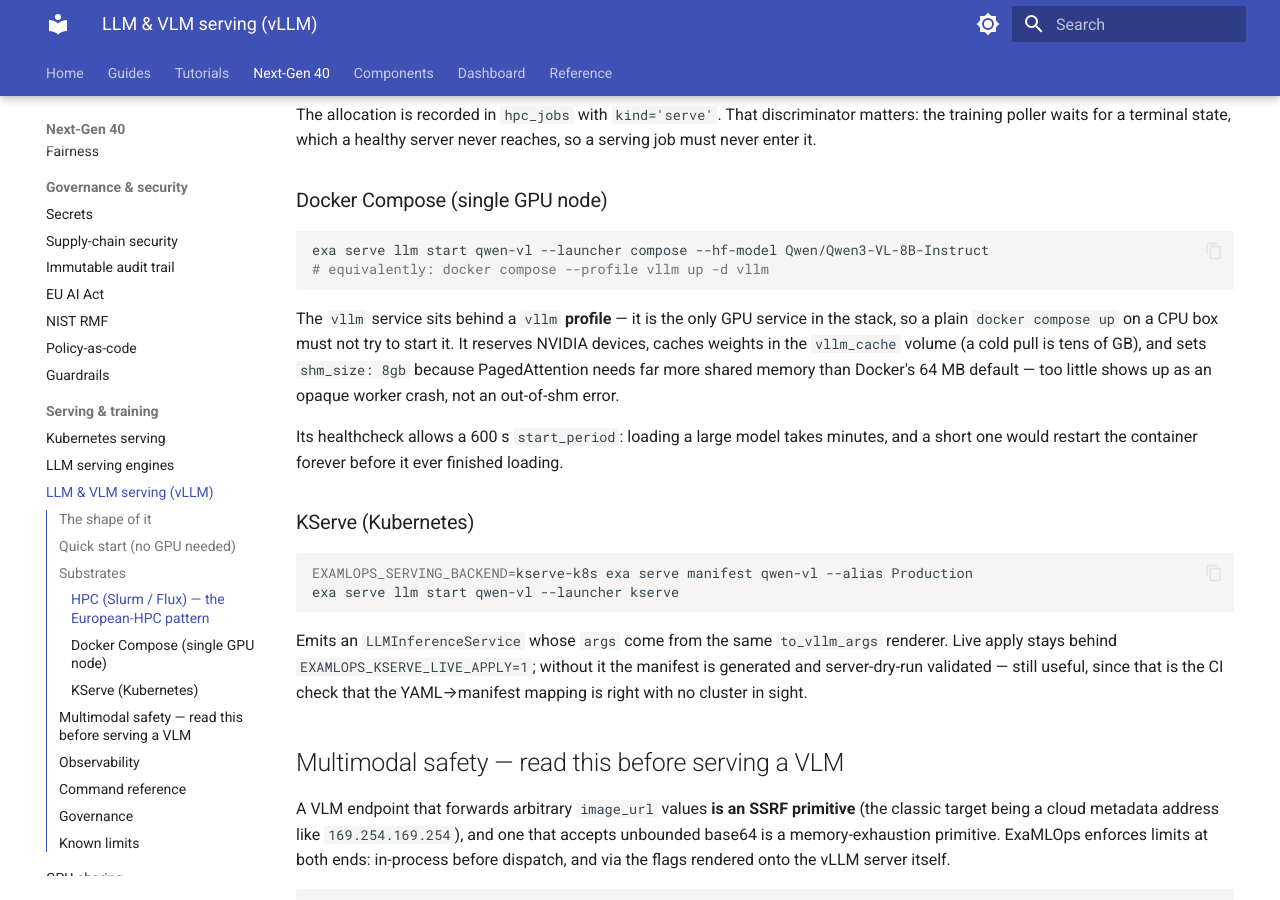
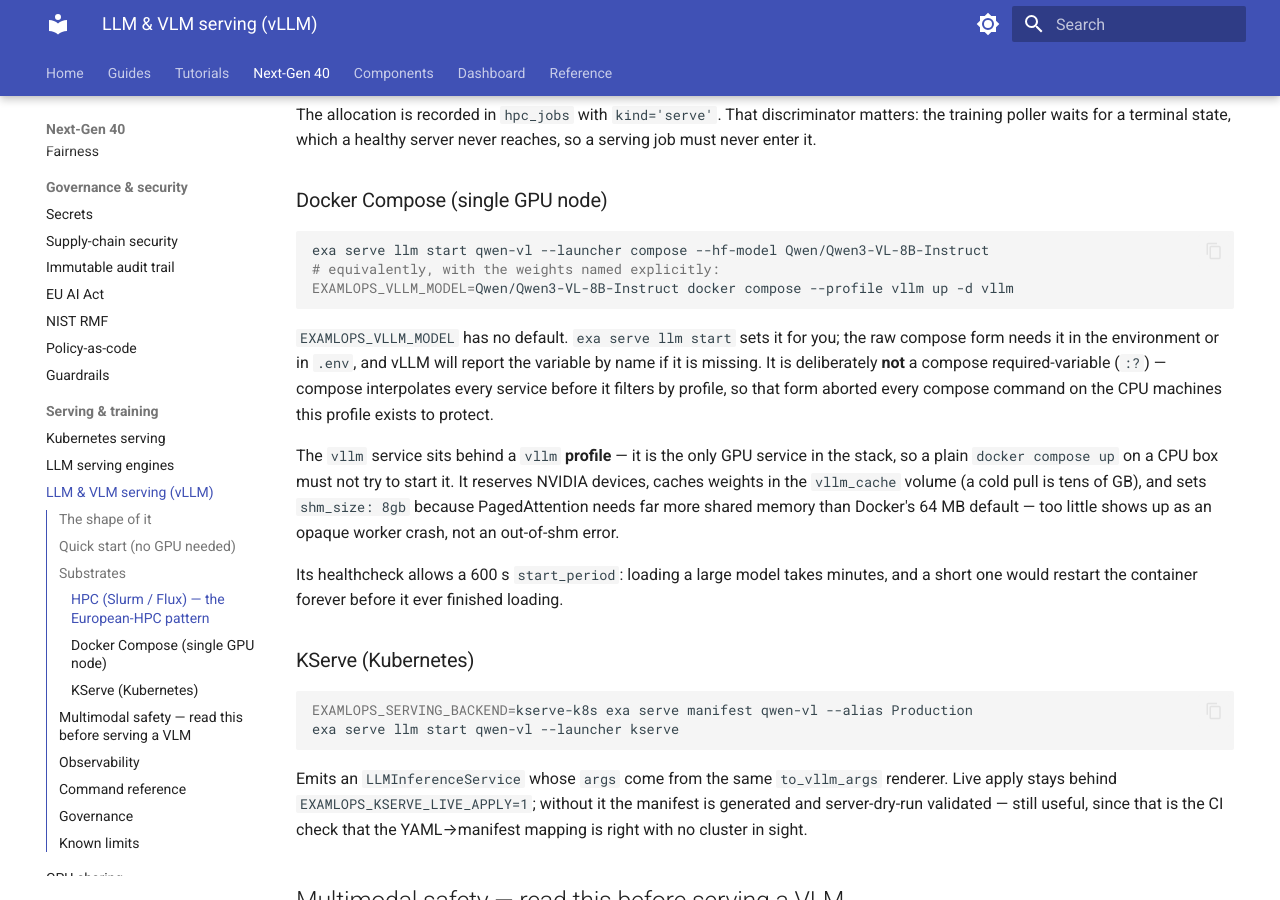
Before and after one commit to MSKazemi/ExaMLOps, an MkDocs documentation site: the page built from docs/guides/vlm-serving.md, in a window 1280 px wide and 900 px high, scrolled down 1685 px. Built offline with MkDocs 1.6.1 and Material for MkDocs 9.7.7, drawn with Linux system fonts in a browser that asks for light colours.

Commit message:
fix(compose): a profile-gated GPU service made every compose command fail
`vllm` sits behind a profile so a CPU machine never starts it, but compose
interpolates every service before it filters by profile — so the required
`${EXAMLOPS_VLLM_MODEL:?…}` in its command aborted `ps`, `logs`, `up` and
`down` on exactly the machines the profile protects. A sentinel default
replaces it; vLLM still names the variable if it is ever reached unset.

Two Makefile recipes were defeated by `SHELL := /bin/bash -euo pipefail`,
which makes the `cmd; rc=$?` idiom unreachable: `stack-ps` reported every
compose failure as "stack not running" and exited 0, and `test-postgres`
ran one suite of three and leaked its container (one had been up four
hours). Both rewritten with `|| rc=$?`, and `test-postgres` traps its
cleanup so Ctrl-C removes the database too.

Removes the three `EXAMLOPS_VLLM_MODEL=` workarounds in `make ci-infra`
and the one in `.gitlab-ci.yml` that had been hiding this from CI, and
adds the `vllm` profile to the compose gate.

Guards: tests/unit/test_compose_is_operable.py (no profile-gated service
may declare a required variable) and a sixth test in
test_makefile_is_honest.py (no recipe captures $? in a form -e defeats).

````diff
--- a/.gitlab-ci.yml
+++ b/.gitlab-ci.yml
@@ -227,7 +227,6 @@
     # `docker compose config` interpolates every service, including profile-gated ones, so a
     # `${VAR:?}` guard anywhere in the file makes the whole file unvalidatable without a value.
     # The vLLM service is GPU-only and never starts here; this is a placeholder, not a model.
-    EXAMLOPS_VLLM_MODEL: "ci-dummy-model"
   script:
     - touch platform/infra/docker-compose/.env
     - docker compose -f platform/infra/docker-compose/docker-compose.yml config --quiet
--- a/docs/guides/vlm-serving.md
+++ b/docs/guides/vlm-serving.md
@@ -82,8 +82,15 @@
 
 ```bash
 exa serve llm start qwen-vl --launcher compose --hf-model Qwen/Qwen3-VL-8B-Instruct
-# equivalently: docker compose --profile vllm up -d vllm
+# equivalently, with the weights named explicitly:
+EXAMLOPS_VLLM_MODEL=Qwen/Qwen3-VL-8B-Instruct docker compose --profile vllm up -d vllm
 ```
+
+`EXAMLOPS_VLLM_MODEL` has no default. `exa serve llm start` sets it for you; the raw compose
+form needs it in the environment or in `.env`, and vLLM will report the variable by name if it
+is missing. It is deliberately **not** a compose required-variable (`:?`) — compose interpolates
+every service before it filters by profile, so that form aborted every compose command on the
+CPU machines this profile exists to protect.
 
 The `vllm` service sits behind a `vllm` **profile** — it is the only GPU service in the
 stack, so a plain `docker compose up` on a CPU box must not try to start it. It reserves
````
Also changed, not shown: CHANGELOG.md (+25 -0 lines), 4 other files.
